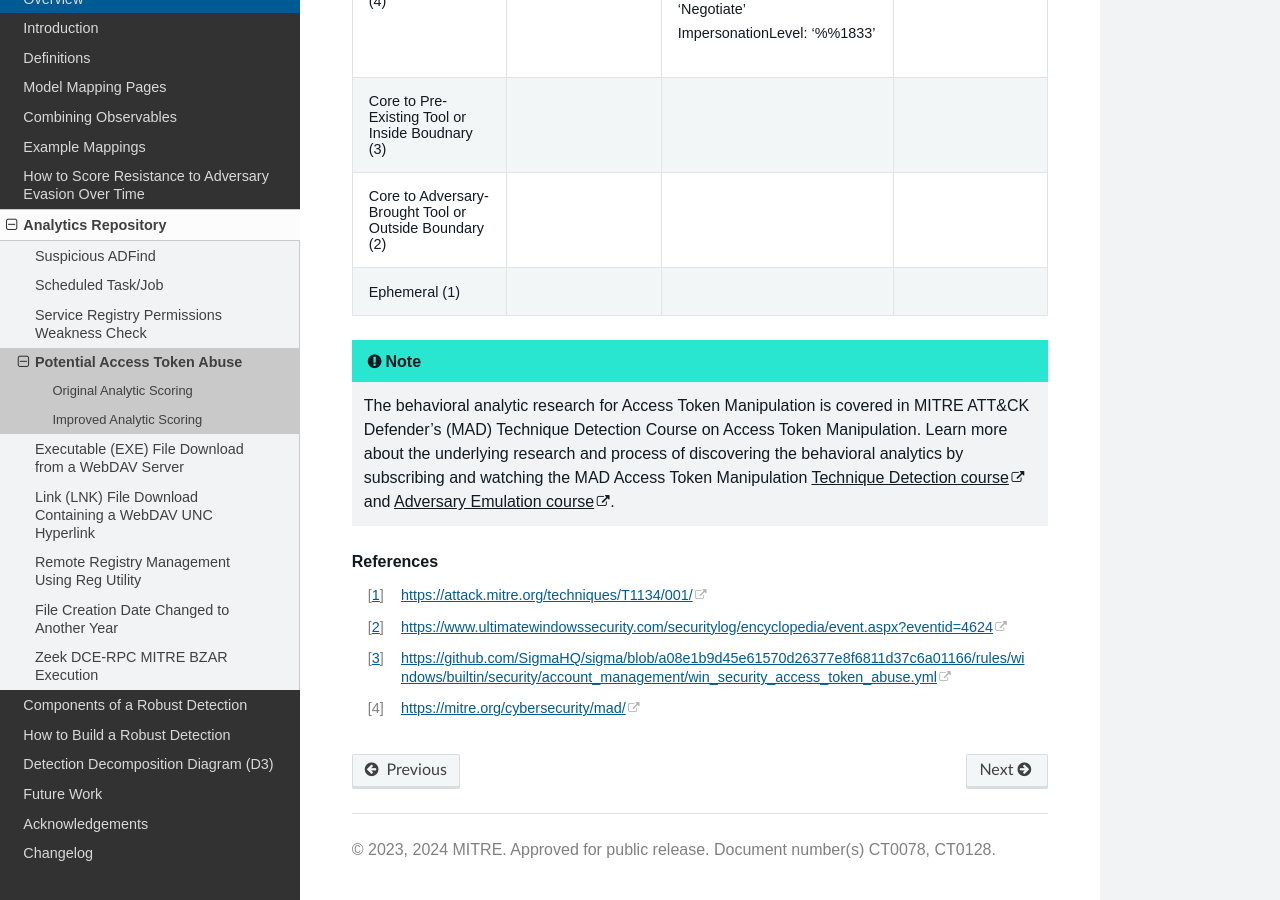
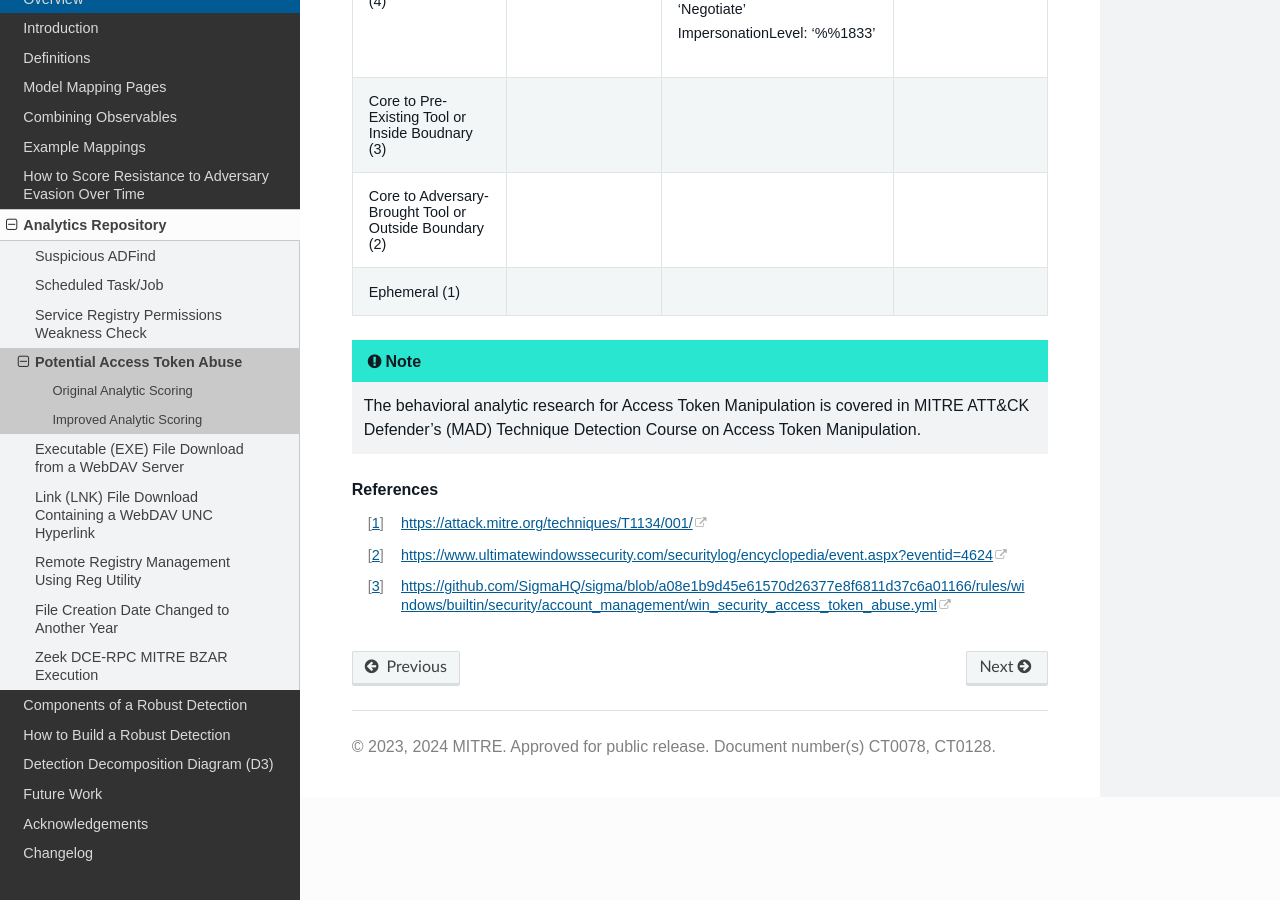
Before and after one commit to center-for-threat-informed-defense/summiting-the-pyramid, a Sphinx documentation site: the page built from docs/analytics/access_token_manipulation.rst, in a window 1280 px wide and 900 px high, scrolled down 4397 px. Built offline with Sphinx 7.4.7 and the Read the Docs theme 3.1.0, drawn with Linux system fonts in a browser that asks for light colours.

Commit message:
Got rid of anything with MAD link in it & removed f4 in document.

```diff
--- a/docs/analytics/access_token_manipulation.rst
+++ b/docs/analytics/access_token_manipulation.rst
@@ -221,14 +221,9 @@ Improved Analytic Scoring
 
     The behavioral analytic research for Access Token Manipulation is covered in MITRE
     ATT&CK Defender's (MAD) Technique Detection Course on Access Token Manipulation.
-    Learn more about the underlying research and process of discovering the behavioral
-    analytics by subscribing and watching the MAD Access Token Manipulation `Technique
-    Detection course <https://mad.mitre.org/CourseDetail/22>`_ and `Adversary
-    Emulation course <https://mad.mitre.org/CourseDetail/21>`_.
 
 .. rubric:: References
 
 .. [#f1] https://attack.mitre.org/techniques/T1134/001/
 .. [#f2] https://www.ultimatewindowssecurity.com/securitylog/encyclopedia/event.aspx?eventid=4624
 .. [#f3] https://github.com/SigmaHQ/sigma/blob/a08e1b9d45e61570d26377e8f6811d37c6a01166/rules/windows/builtin/security/account_management/win_security_access_token_abuse.yml
-.. [#f4] https://mitre.org/cybersecurity/mad/
```
